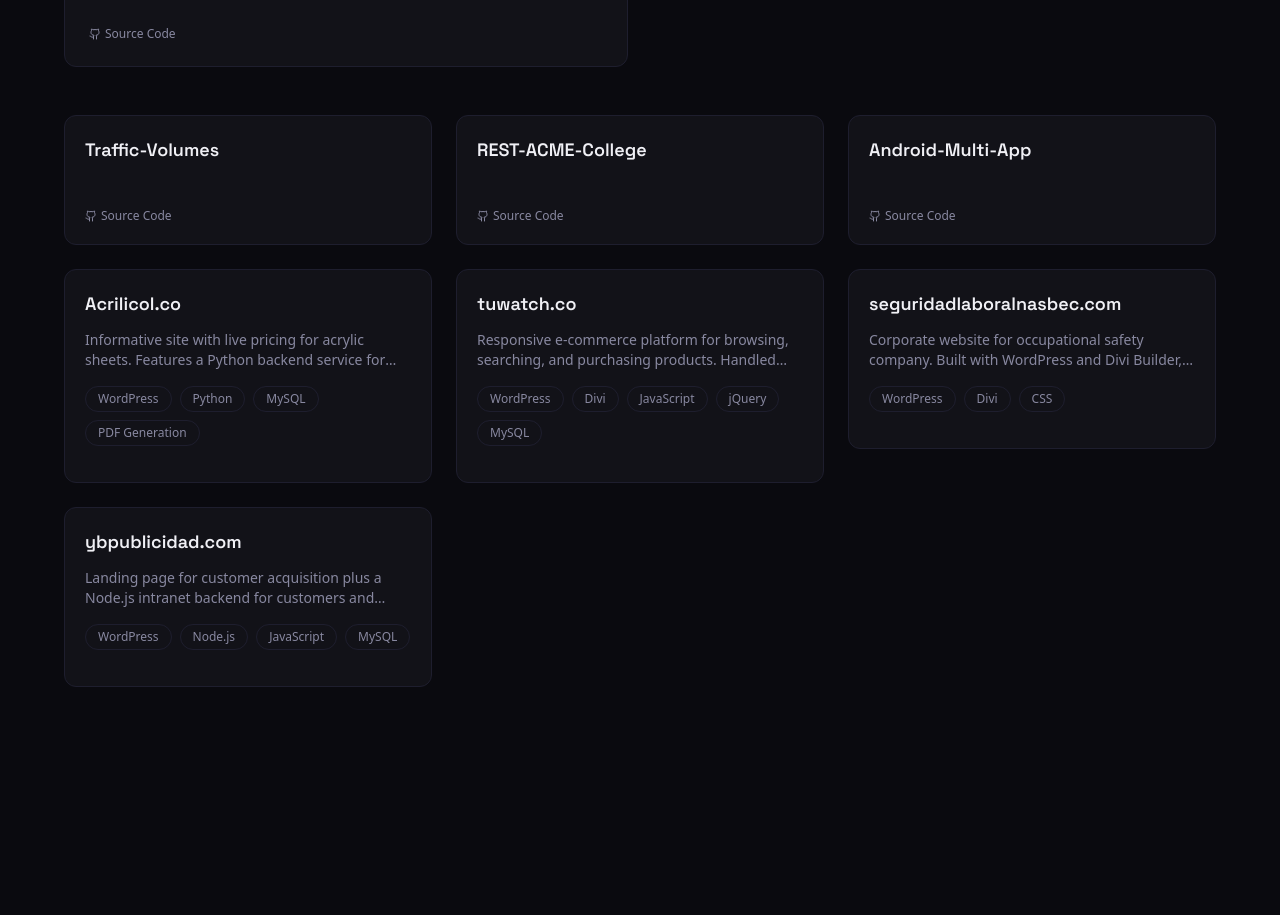
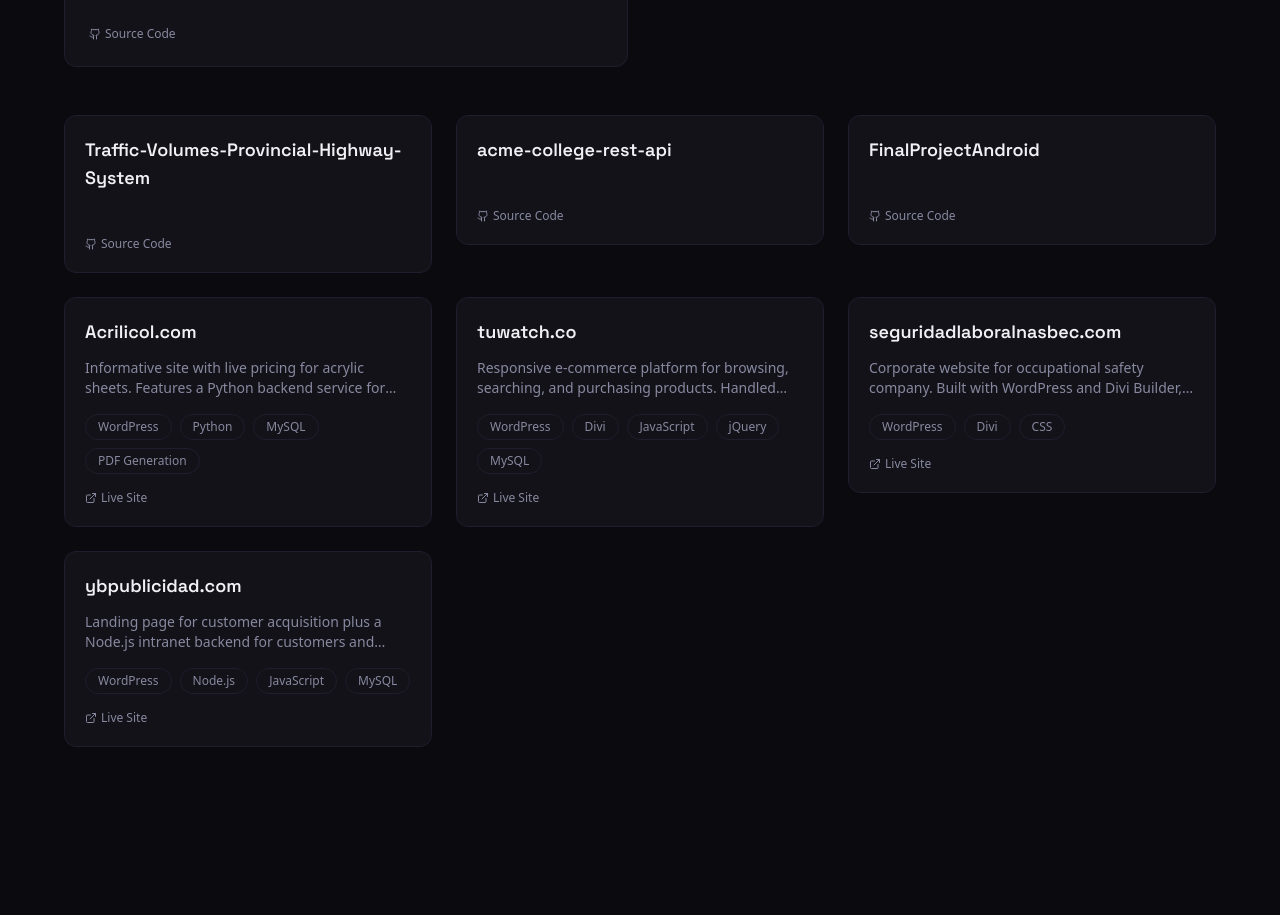
Before and after one commit to andresporrasdev/portfolio, a Next.js app: page /en in a window 1280 px wide. Shown: the part 5760-6675 px from the top of the page. Built offline with nearby package versions, Linux system fonts and the light colour scheme; no server answers.

Commit message:
(bug) Fiexd name domain name acrilicol

```diff
--- a/src/app/api/chat/route.ts
+++ b/src/app/api/chat/route.ts
@@ -9,7 +9,7 @@ Key facts about Andres:
 - Design skills: Figma, Illustrator, Photoshop
 - Education: Algonquin College (Computer Engineering Technology, Honours, 3.66 GPA)
 - Previously: IT Senior Tech & Web Developer at Cervantes School (Colombia, 2013-2019)
-- Freelance developer (2019-2022): tuwatch.co, seguridadlaboralnasbec.com, acrilicol.co, ybpublicidad.com
+- Freelance developer (2019-2022): tuwatch.co, seguridadlaboralnasbec.com, acrilicol.com, ybpublicidad.com
 - Projects: Charity Portal (MERN stack), Traffic Volumes (Django), Landseed.ca (volunteer)
 - Trilingual: English, French, Spanish
 - Currently open to full-time software developer positions
--- a/src/data/experience.ts
+++ b/src/data/experience.ts
@@ -16,7 +16,7 @@ export const experiences: Experience[] = [
     techStack: ["React", "Node.js", "MongoDB", "Express", "Tailwind CSS"],
   },
   {
-    company: "Acrilicol.co",
+    company: "Acrilicol.com",
     role: "Full Stack Developer (Part-time)",
     period: "2024 - Present",
     location: "Remote",
--- a/src/data/projects.ts
+++ b/src/data/projects.ts
@@ -32,30 +32,31 @@ export const projects: Project[] = [
   },
   {
     slug: "traffic-volumes",
-    repo: "Traffic-Volumes",
+    repo: "Traffic-Volumes-Provincial-Highway-System",
     featured: false,
     category: "Full Stack",
   },
   {
     slug: "acme-college-rest-api",
-    repo: "REST-ACME-College",
+    repo: "acme-college-rest-api",
     featured: false,
     category: "API",
   },
   {
     slug: "android-multi-app",
-    repo: "Android-Multi-App",
+    repo: "FinalProjectAndroid",
     featured: false,
     category: "Mobile",
   },
   // === Private / External Projects ===
   {
     slug: "acrilicol",
-    title: "Acrilicol.co",
+    title: "Acrilicol.com",
     description:
       "Informative site with live pricing for acrylic sheets. Features a Python backend service for generating invoices (PDF, print, email). More than just CMS — has custom backend logic for pricing calculations and document generation.",
     techStack: ["WordPress", "Python", "MySQL", "PDF Generation"],
     screenshots: ["/images/projects/acrilicol-1.png"],
+    liveUrl: "https://acrilicol.com",
     featured: false,
     category: "Full Stack",
   },
@@ -66,6 +67,7 @@ export const projects: Project[] = [
       "Responsive e-commerce platform for browsing, searching, and purchasing products. Handled frontend design, backend development, and database administration.",
     techStack: ["WordPress", "Divi", "JavaScript", "jQuery", "MySQL"],
     screenshots: ["/images/projects/tuwatch-1.png"],
+    liveUrl: "https://tuwatch.co",
     featured: false,
     category: "WordPress/CMS",
   },
@@ -76,6 +78,7 @@ export const projects: Project[] = [
       "Corporate website for occupational safety company. Built with WordPress and Divi Builder, featuring professional design and responsive layout.",
     techStack: ["WordPress", "Divi", "CSS"],
     screenshots: ["/images/projects/seguridad-1.png"],
+    liveUrl: "https://seguridadlaboralnasbec.com",
     featured: false,
     category: "WordPress/CMS",
   },
@@ -86,6 +89,7 @@ export const projects: Project[] = [
       "Landing page for customer acquisition plus a Node.js intranet backend for customers and employees featuring task queue and work management.",
     techStack: ["WordPress", "Node.js", "JavaScript", "MySQL"],
     screenshots: ["/images/projects/ybpublicidad-1.png"],
+    liveUrl: "https://ybpublicidad.com",
     featured: false,
     category: "WordPress/CMS",
   },
```
Also changed, not shown: 1 other file (tests, documents, lock files or other folders).
